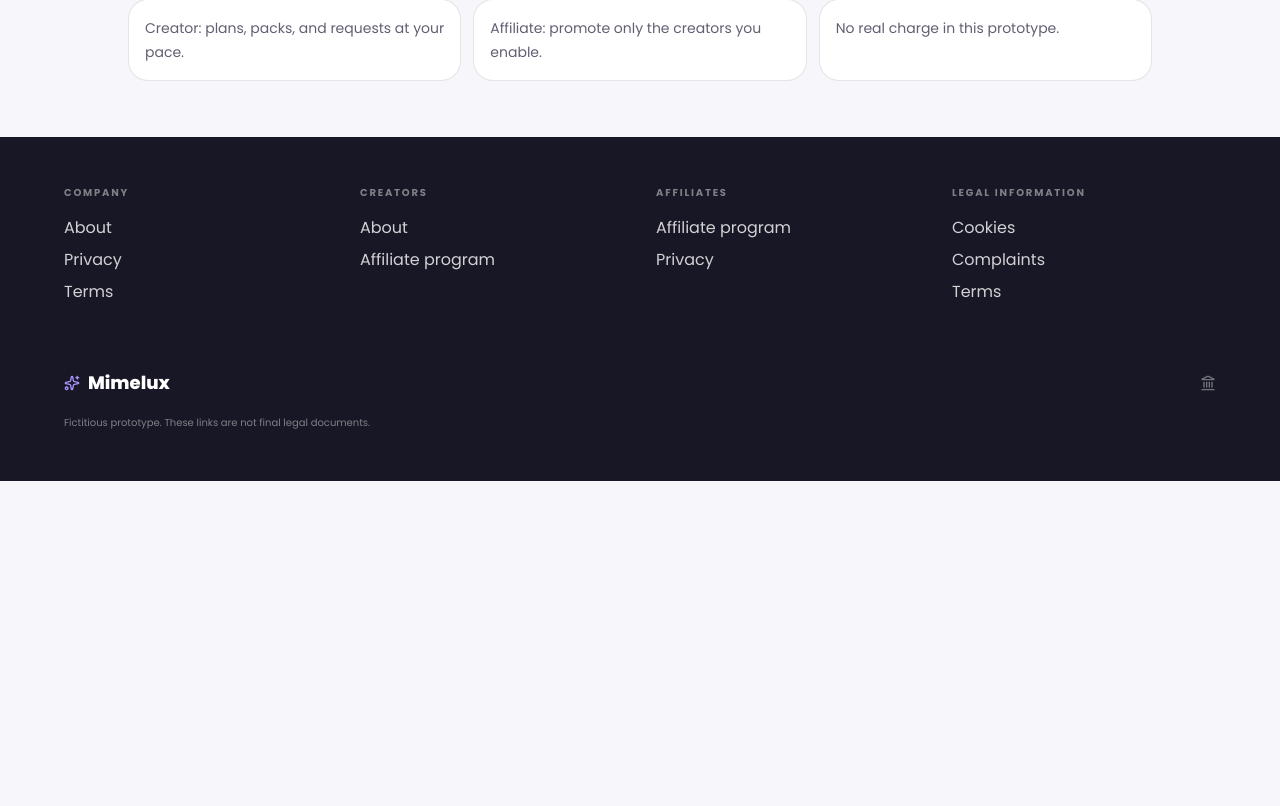
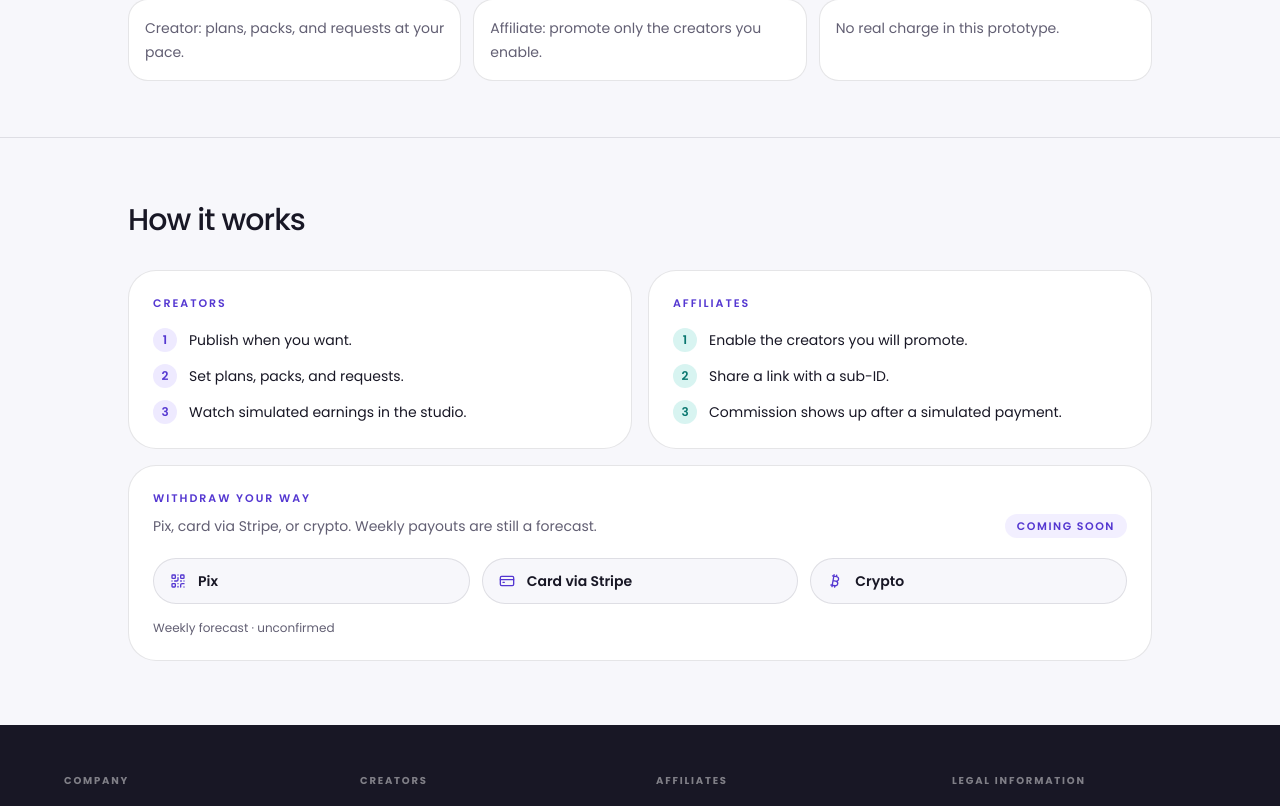
Before and after one commit to diogolean/Mimelux, a Next.js app in the folder apps/web/: page /auth in a window 1280 px wide. Shown: the part 1694-2500 px from the top of the page. Before the commit the page ends 2175 px from the top, so only its background shows below. Built offline with nearby package versions, Linux system fonts and the light colour scheme; no server answers.

Commit message:
feat: bleed the home slideshow and tighten creator profiles
Shift the featured photo toward the right edge, add a short how-it-works panel with payout methods, and keep plans plus the first posts inside the desktop viewport.

```diff
--- a/apps/web/components/monetize-section.tsx
+++ b/apps/web/components/monetize-section.tsx
@@ -2,8 +2,9 @@
 
 import Link from "next/link";
 import { useEffect, useRef, useState } from "react";
-import { ArrowLeft, ArrowRight, Landmark, Sparkles } from "lucide-react";
+import { ArrowLeft, ArrowRight, Bitcoin, CreditCard, Landmark, QrCode, Sparkles } from "lucide-react";
 import { useTranslations } from "next-intl";
+import { payoutScheduleConfirmed } from "@mimelux/core";
 import { Button } from "@mimelux/ui";
 import { creators } from "@/lib/gateway";
 
@@ -62,6 +63,64 @@ export function MonetizeSection() {
                 {label}
               </p>
             ))}
+          </div>
+        </div>
+      </section>
+
+      <section data-testid="how-it-works" className="border-t border-border px-6 py-16 sm:px-10">
+        <div className="mx-auto max-w-5xl">
+          <h2 className="text-2xl font-medium tracking-[-.03em] sm:text-3xl">{t("howTitle")}</h2>
+          <div className="mt-8 grid gap-4 lg:grid-cols-2">
+            <article className="rounded-[28px] border border-border bg-elevated p-6">
+              <p className="text-[11px] font-semibold uppercase tracking-[.18em] text-primary-strong">{t("howCreator")}</p>
+              <ol className="mt-4 space-y-3">
+                {[t("stepCreator1"), t("stepCreator2"), t("stepCreator3")].map((step, index) => (
+                  <li key={step} className="flex gap-3 text-sm leading-6">
+                    <span className="grid size-6 shrink-0 place-items-center rounded-full bg-primary/20 text-xs font-semibold text-primary-strong">{index + 1}</span>
+                    <span>{step}</span>
+                  </li>
+                ))}
+              </ol>
+            </article>
+            <article className="rounded-[28px] border border-border bg-elevated p-6">
+              <p className="text-[11px] font-semibold uppercase tracking-[.18em] text-primary-strong">{t("howAffiliate")}</p>
+              <ol className="mt-4 space-y-3">
+                {[t("stepAffiliate1"), t("stepAffiliate2"), t("stepAffiliate3")].map((step, index) => (
+                  <li key={step} className="flex gap-3 text-sm leading-6">
+                    <span className="grid size-6 shrink-0 place-items-center rounded-full bg-accent/25 text-xs font-semibold text-accent-strong">{index + 1}</span>
+                    <span>{step}</span>
+                  </li>
+                ))}
+              </ol>
+            </article>
+          </div>
+          <div className="mt-4 rounded-[28px] border border-border bg-elevated p-6">
+            <div className="flex flex-wrap items-end justify-between gap-3">
+              <div>
+                <p className="text-[11px] font-semibold uppercase tracking-[.18em] text-primary-strong">{t("benefitTitle")}</p>
+                <p className="mt-2 max-w-xl text-sm leading-6 text-muted">{t("benefitBody")}</p>
+              </div>
+              {!payoutScheduleConfirmed && (
+                <span className="rounded-full bg-primary/15 px-3 py-1 text-[11px] font-semibold uppercase tracking-[.14em] text-primary-strong">
+                  {t("soon")}
+                </span>
+              )}
+            </div>
+            <div className="mt-5 grid gap-3 sm:grid-cols-3">
+              {(
+                [
+                  { Icon: QrCode, label: t("methodPix") },
+                  { Icon: CreditCard, label: t("methodCard") },
+                  { Icon: Bitcoin, label: t("methodCrypto") },
+                ] as const
+              ).map(({ Icon, label }) => (
+                <p key={label} className="flex items-center gap-3 rounded-full border border-border bg-background px-4 py-3 text-sm font-semibold">
+                  <Icon className="size-4 text-primary-strong" />
+                  {label}
+                </p>
+              ))}
+            </div>
+            {!payoutScheduleConfirmed && <p className="mt-4 text-xs text-muted">{t("payoutFlag")}</p>}
           </div>
         </div>
       </section>
@@ -137,7 +196,7 @@ function FeaturedCarousel({ demoLabel }: { demoLabel: string }) {
         setPaused(false);
       }}
     >
-      <div className="absolute inset-0 overflow-hidden bg-ink">
+      <div className="absolute inset-y-0 right-0 left-0 overflow-hidden bg-ink lg:left-8 xl:left-14">
         <div
           className="flex h-full transition-transform duration-700 ease-out"
           style={{ transform: `translateX(-${active * 100}%)` }}
@@ -167,7 +226,7 @@ function FeaturedCarousel({ demoLabel }: { demoLabel: string }) {
           ))}
         </div>
       </div>
-      <div className="absolute inset-x-0 top-6 z-10 flex items-center justify-between px-6 sm:px-8">
+      <div className="absolute inset-y-auto top-6 right-0 left-0 z-10 flex items-center justify-between px-6 sm:px-8 lg:left-8 xl:left-14">
         <div className="flex gap-2">
           {featured.map((creator, index) => (
             <button
--- a/apps/web/messages/de.json
+++ b/apps/web/messages/de.json
@@ -107,6 +107,21 @@
     "modelCreator": "Creator: Tarife, Pakete und Wünsche im eigenen Tempo.",
     "modelAffiliate": "Partner: nur die Creator empfehlen, die du aktivierst.",
     "modelClear": "Keine echte Abbuchung in diesem Prototyp.",
+    "howTitle": "So funktioniert es",
+    "howCreator": "Creator",
+    "howAffiliate": "Partner",
+    "stepCreator1": "Veröffentliche in deinem Tempo.",
+    "stepCreator2": "Lege Tarife, Pakete und Wünsche fest.",
+    "stepCreator3": "Sieh simulierte Einnahmen im Studio.",
+    "stepAffiliate1": "Aktiviere die Creator, die du empfiehlst.",
+    "stepAffiliate2": "Teile einen Link mit Sub-ID.",
+    "stepAffiliate3": "Die Provision erscheint nach der simulierten Zahlung.",
+    "benefitTitle": "Auszahlen, wie du willst",
+    "benefitBody": "Pix, Karte über Stripe oder Krypto. Wöchentliche Auszahlungen sind noch eine Prognose.",
+    "methodPix": "Pix",
+    "methodCard": "Karte über Stripe",
+    "methodCrypto": "Krypto",
+    "soon": "bald",
     "statValue": "R$ 12 mi",
     "statLabel": "Illustrierte Auszahlungen an Creator",
     "statDetail": "Demonstrationszahl. Es wurde kein echtes Geld ausgezahlt.",
--- a/apps/web/messages/en.json
+++ b/apps/web/messages/en.json
@@ -107,6 +107,21 @@
     "modelCreator": "Creator: plans, packs, and requests at your pace.",
     "modelAffiliate": "Affiliate: promote only the creators you enable.",
     "modelClear": "No real charge in this prototype.",
+    "howTitle": "How it works",
+    "howCreator": "Creators",
+    "howAffiliate": "Affiliates",
+    "stepCreator1": "Publish when you want.",
+    "stepCreator2": "Set plans, packs, and requests.",
+    "stepCreator3": "Watch simulated earnings in the studio.",
+    "stepAffiliate1": "Enable the creators you will promote.",
+    "stepAffiliate2": "Share a link with a sub-ID.",
+    "stepAffiliate3": "Commission shows up after a simulated payment.",
+    "benefitTitle": "Withdraw your way",
+    "benefitBody": "Pix, card via Stripe, or crypto. Weekly payouts are still a forecast.",
+    "methodPix": "Pix",
+    "methodCard": "Card via Stripe",
+    "methodCrypto": "Crypto",
+    "soon": "coming soon",
     "statValue": "R$ 12 mi",
     "statLabel": "Illustrated payouts to creators",
     "statDetail": "Demonstration figure. No real money was paid.",
--- a/apps/web/messages/fr.json
+++ b/apps/web/messages/fr.json
@@ -107,6 +107,21 @@
     "modelCreator": "Créateur : formules, packs et demandes à votre rythme.",
     "modelAffiliate": "Affilié : promouvoir seulement les créateurs activés.",
     "modelClear": "Aucun prélèvement réel dans ce prototype.",
+    "howTitle": "Comment ça marche",
+    "howCreator": "Créateurs",
+    "howAffiliate": "Affiliés",
+    "stepCreator1": "Publiez à votre rythme.",
+    "stepCreator2": "Définissez formules, packs et demandes.",
+    "stepCreator3": "Suivez des gains simulés dans le studio.",
+    "stepAffiliate1": "Activez les créateurs à promouvoir.",
+    "stepAffiliate2": "Partagez un lien avec un sous-identifiant.",
+    "stepAffiliate3": "La commission apparaît après le paiement simulé.",
+    "benefitTitle": "Retirez à votre façon",
+    "benefitBody": "Pix, carte via Stripe ou crypto. Le versement hebdomadaire reste une prévision.",
+    "methodPix": "Pix",
+    "methodCard": "Carte via Stripe",
+    "methodCrypto": "Crypto",
+    "soon": "bientôt",
     "statValue": "R$ 12 mi",
     "statLabel": "Illustrés en versements aux créateurs",
     "statDetail": "Chiffre de démonstration. Aucun montant réel n'a été versé.",
--- a/apps/web/messages/pt-BR.json
+++ b/apps/web/messages/pt-BR.json
@@ -107,6 +107,21 @@
     "modelCreator": "Criador: planos, pacotes e pedidos no seu ritmo.",
     "modelAffiliate": "Afiliado: divulgação só dos criadores que você ativar.",
     "modelClear": "Nenhuma cobrança real neste protótipo.",
+    "howTitle": "Como funciona",
+    "howCreator": "Criadores",
+    "howAffiliate": "Afiliados",
+    "stepCreator1": "Publique no seu ritmo.",
+    "stepCreator2": "Defina planos, pacotes e pedidos.",
+    "stepCreator3": "Acompanhe ganhos fictícios no painel.",
+    "stepAffiliate1": "Ative os criadores que vai divulgar.",
+    "stepAffiliate2": "Compartilhe o link com um sub-ID.",
+    "stepAffiliate3": "A comissão aparece após o pagamento simulado.",
+    "benefitTitle": "Saque do seu jeito",
+    "benefitBody": "Pix, cartão via Stripe ou cripto. O repasse semanal ainda é uma previsão.",
+    "methodPix": "Pix",
+    "methodCard": "Cartão via Stripe",
+    "methodCrypto": "Cripto",
+    "soon": "em breve",
     "statValue": "R$ 12 mi",
     "statLabel": "Ilustrados em repasses para criadores",
     "statDetail": "Número de demonstração. Nenhum valor foi pago de verdade.",
```
Also changed, not shown: apps/web/components/creator-profile.tsx (+36 -34 lines), 2 other files (tests, documents, lock files or other folders).
